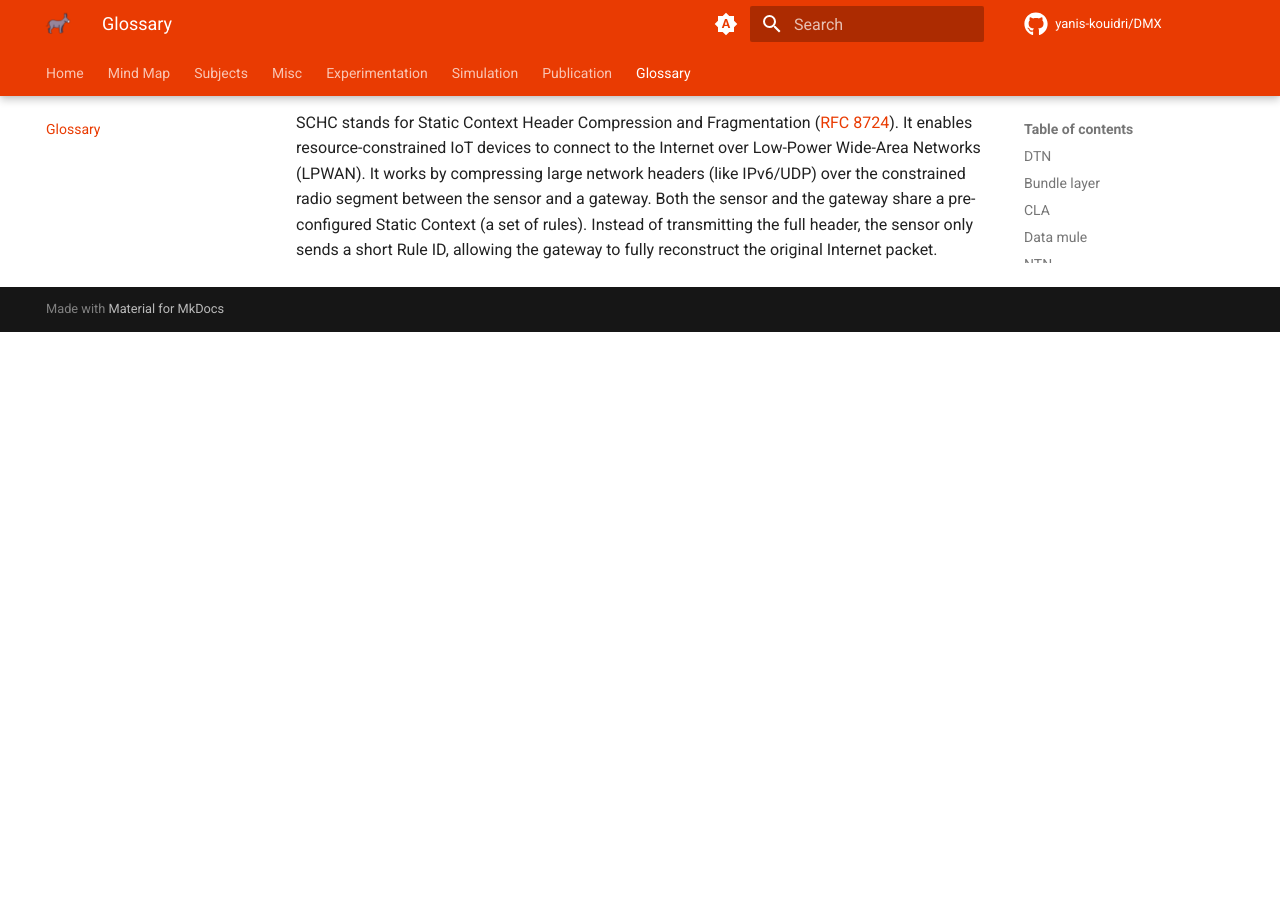
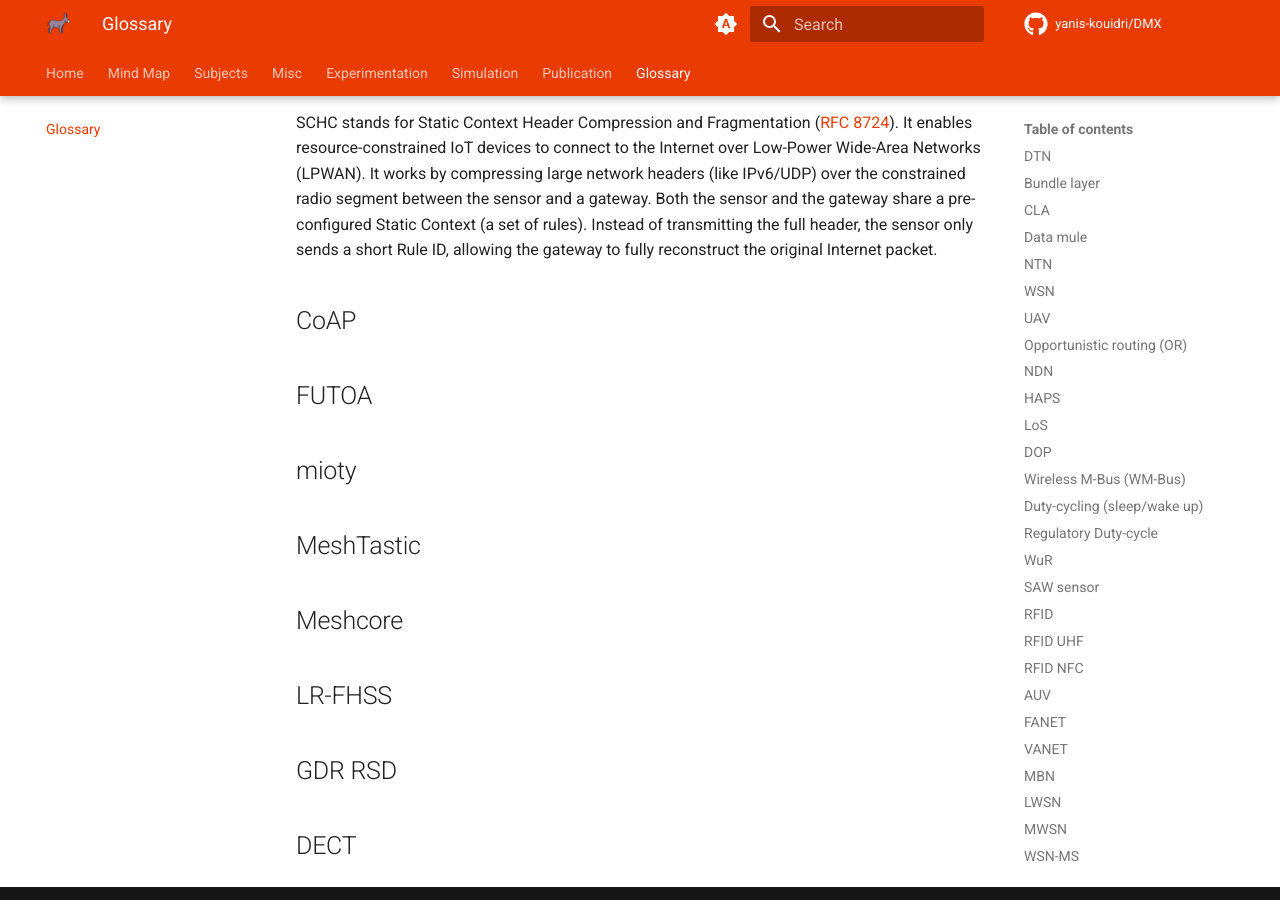
Before and after one commit to Yanis-Kouidri/DMX, an MkDocs documentation site: the page built from docs/glossary.md, in a window 1280 px wide and 900 px high, scrolled down 11713 px. Built offline with MkDocs 1.6.1 and Material for MkDocs 9.7.7, drawn with Linux system fonts in a browser that asks for light colours; comment, search, counter and statistics services are not loaded; before the commit the page ends 12045 px from its top, so only the background shows below that.

Commit message:
feat: add new glossary terms for CoAP, FUTOA, mioty, MeshTastic, Meshcore, LR-FHSS, GDR RSD, and DECT

```diff
--- a/docs/glossary.md
+++ b/docs/glossary.md
@@ -283,3 +283,19 @@ In an LPWAN context, an end device (or end node) refers to IoT device and are co
 ## SCHS
 
 SCHC stands for Static Context Header Compression and Fragmentation ([RFC 8724](https://datatracker.ietf.org/doc/html/rfc8724)). It enables resource-constrained IoT devices to connect to the Internet over Low-Power Wide-Area Networks (LPWAN). It works by compressing large network headers (like IPv6/UDP) over the constrained radio segment between the sensor and a gateway. Both the sensor and the gateway share a pre-configured Static Context (a set of rules). Instead of transmitting the full header, the sensor only sends a short Rule ID, allowing the gateway to fully reconstruct the original Internet packet.
+
+## CoAP
+
+## FUTOA
+
+## mioty
+
+## MeshTastic
+
+## Meshcore
+
+## LR-FHSS
+
+## GDR RSD
+
+## DECT
```
